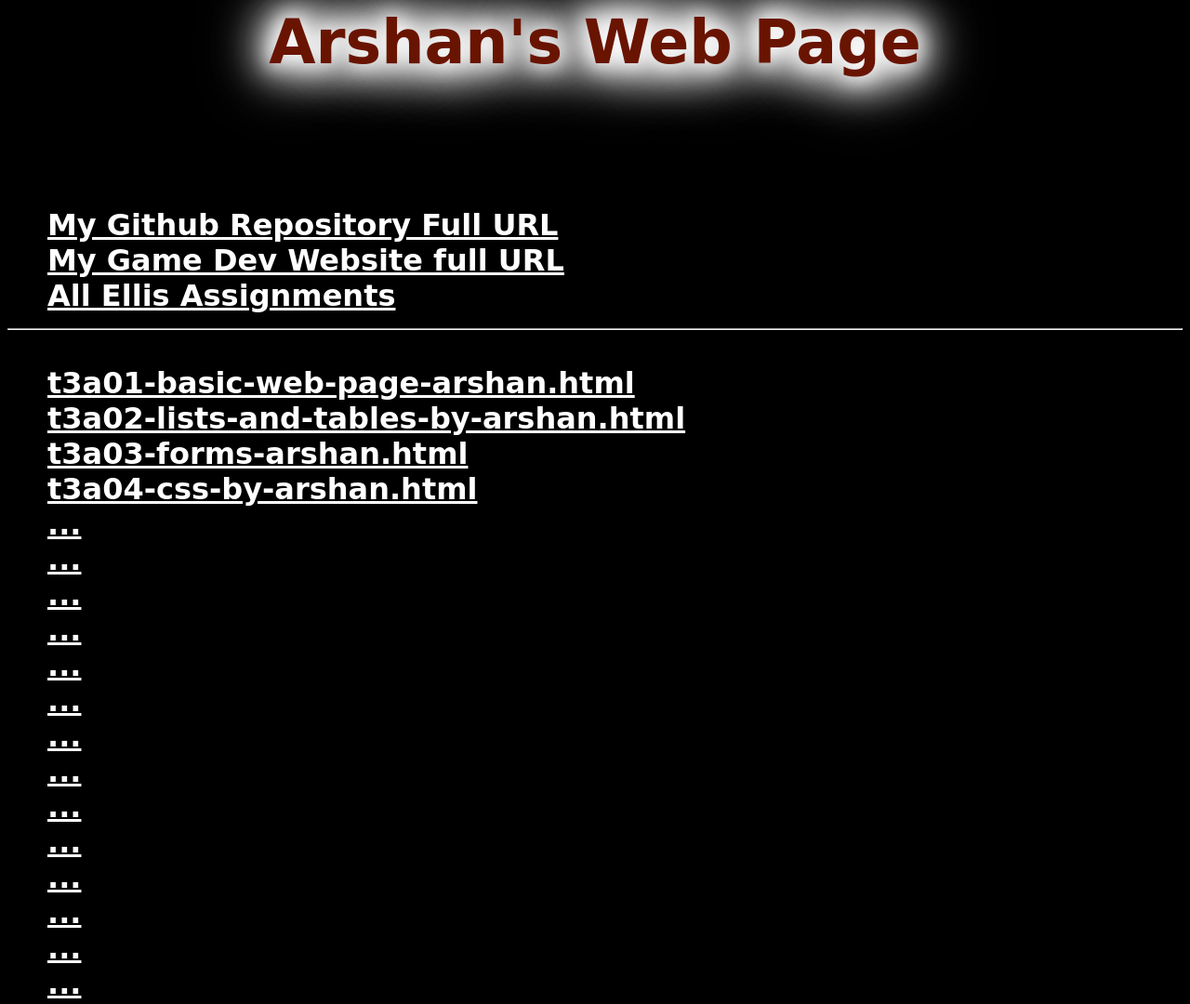
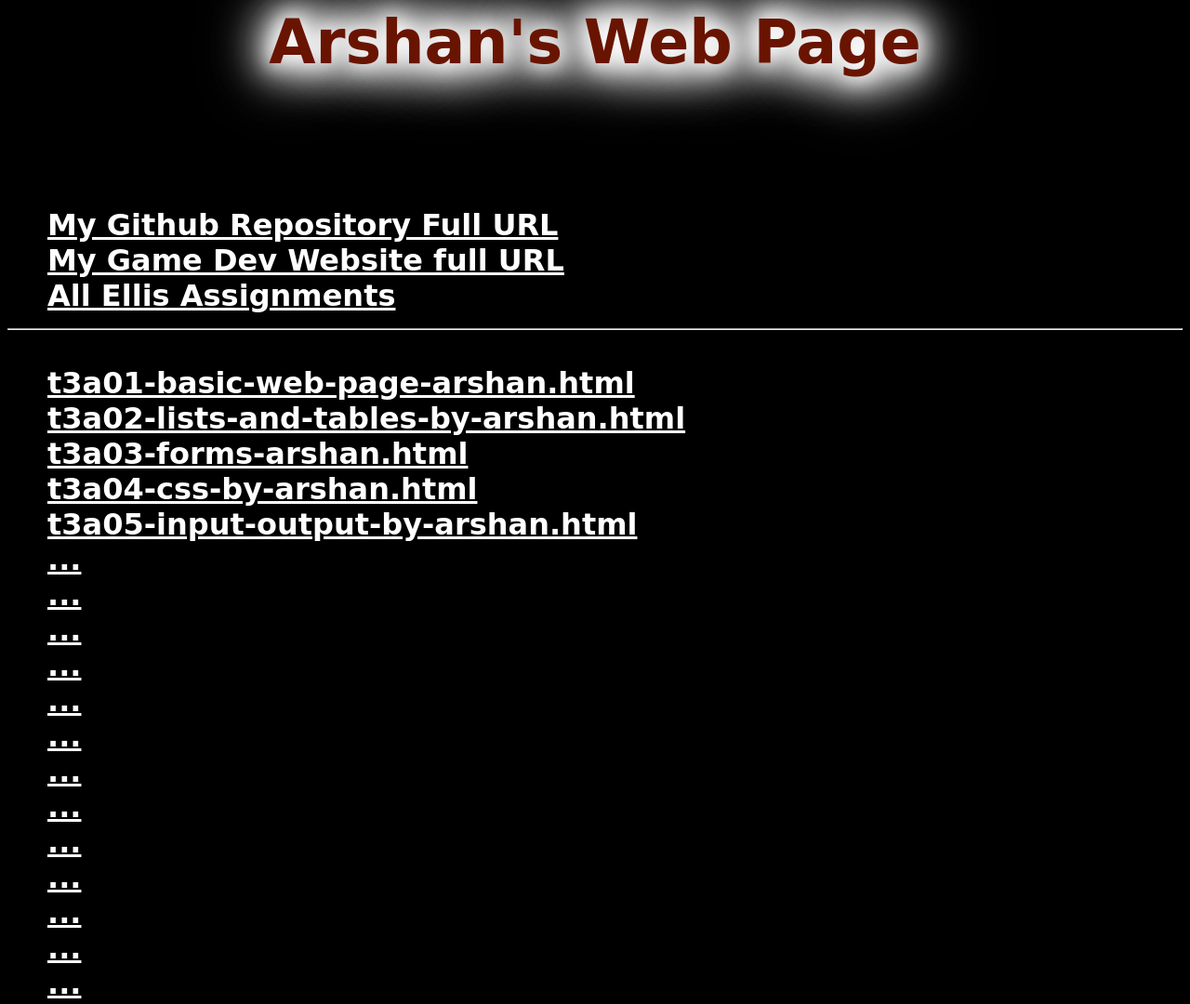
Before and after one commit to GrewalA/Game-Dev-Arshan-2023, a plain HTML site: page public/index.html in a window 1280 px wide. Shown: the whole page at 93% size. Drawn offline with Linux system fonts and the light colour scheme.

Commit message:
Update index.html

```diff
--- a/public/index.html
+++ b/public/index.html
@@ -47,7 +47,7 @@ body {
       <li><a href="t3a02-lists-and-tables-by-arshan.html"style = "color: white">t3a02-lists-and-tables-by-arshan.html</a>
       <li><a href="t3a03-forms-arshan.html"style = "color: white">t3a03-forms-arshan.html</a>
       <li><a href="t3a04-css-by-arshan.html"style = "color: white">t3a04-css-by-arshan.html</a>
-      <li><a href=".."style = "color: white">...</a>
+      <li><a href="t3a05-input-output-by-arshan.html"style = "color: white">t3a05-input-output-by-arshan.html</a>
       <li><a href=".."style = "color: white">...</a>
       <li><a href=".."style = "color: white">...</a>
       <li><a href=".."style = "color: white">...</a>
```
